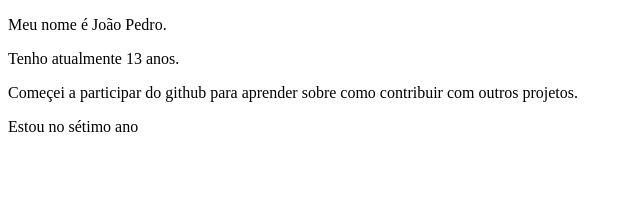
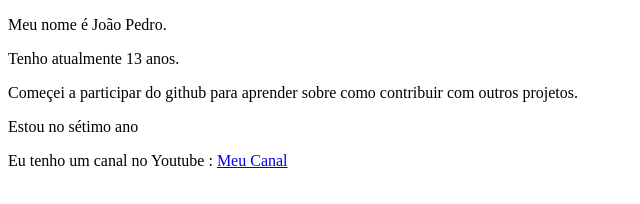
Before and after one commit to luizpicolo/joaopedropicolo.github.io, a plain HTML site: page index.html in a window 1280 px wide. Shown: the whole page, without its empty margins (0-640 px from the left). Drawn offline with Linux system fonts and the light colour scheme.

Commit message:
Adicionado link do youtube

```diff
--- a/index.html
+++ b/index.html
@@ -11,5 +11,6 @@
     <p>Tenho atualmente 13 anos.</p>
     <p>Começei a participar do github para aprender sobre como contribuir com outros projetos.</p>
     <p>Estou no sétimo ano</p>
+    <p>Eu tenho um canal no Youtube : <a href='https://www.youtube.com/channel/UCR605Ji86dzvd5x8OcTdP8g?view_as=subscriberss'>Meu Canal</a href=''> </p>
 </body>
 </html>
```
